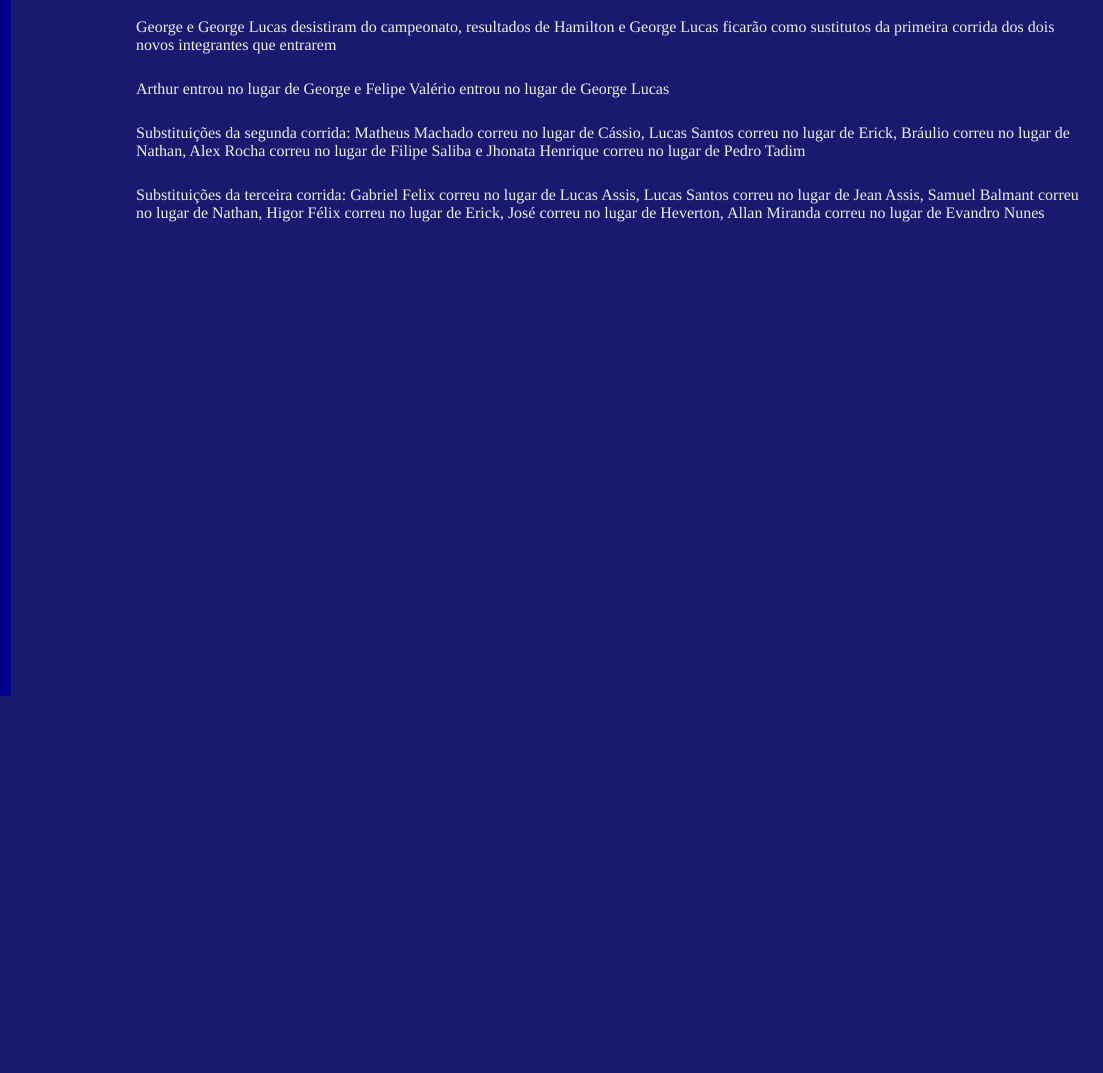
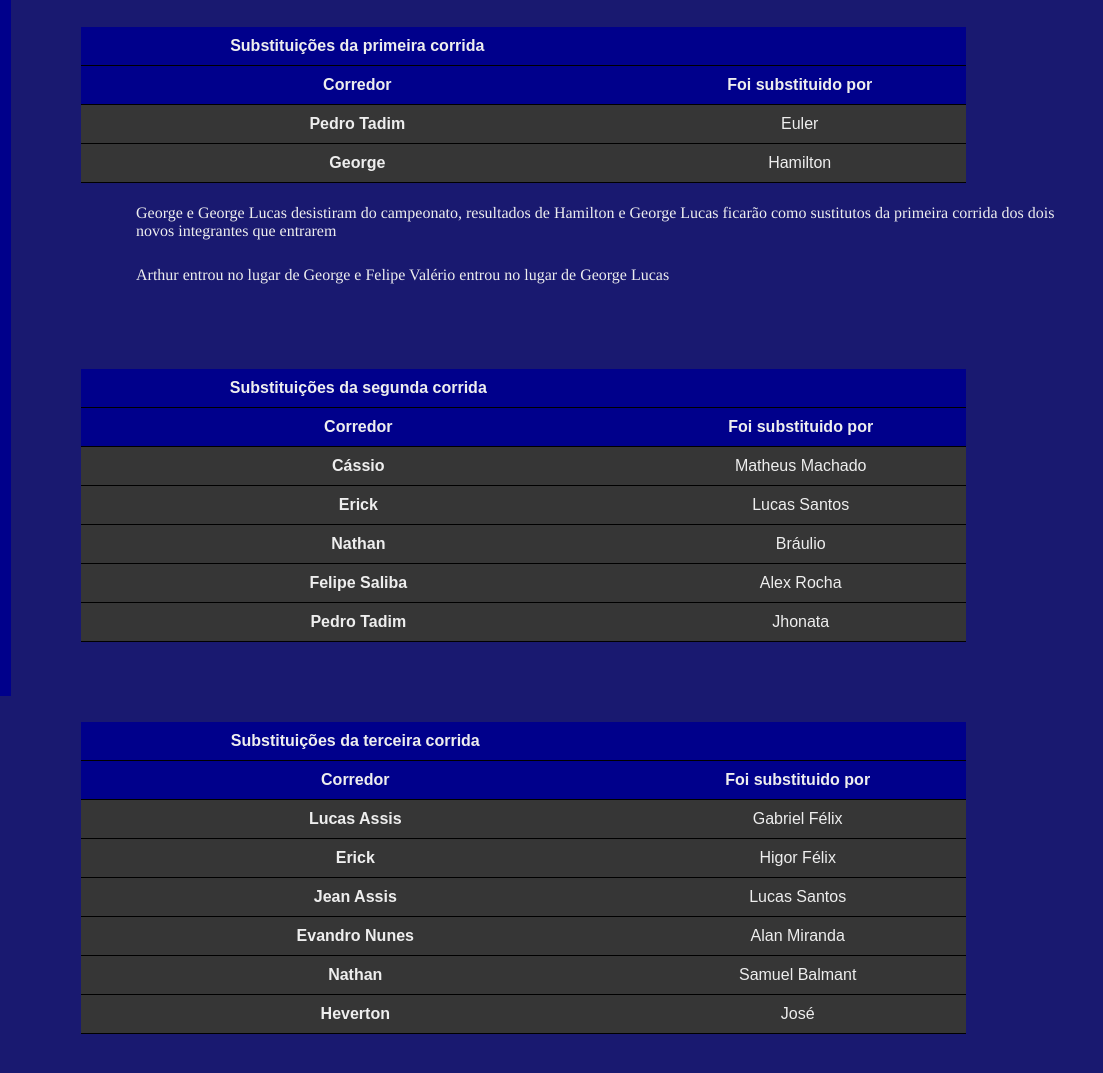
Before and after one commit to PauloLaerte/CampeonatoDeKart2023, a plain HTML site: page avisos.html in a window 1280 px wide. Shown: the part 155-1228 px from the top of the page, 177-1280 px from the left. Before the commit the page ends 800 px from the top, so only its background shows below. Drawn offline with Linux system fonts and the light colour scheme.

Commit message:
correção de erros

```diff
--- a/avisos.html
+++ b/avisos.html
@@ -20,11 +20,102 @@
 	<main>
 		<h2><br></h2>
 		<h2>Avisos</h2>
-		<p>Substituições da primeira corrida: Euler correu no lugar de Pedro Tadim. Hamilton correu no lugar de George</p>
+		<table>
+			<thead>
+			<tr>
+				<th>Substituições da primeira corrida</th>
+				<th></th>
+			</tr>
+			<tr>
+				<th>Corredor</th>
+				<th>Foi substituido por</th>
+			</tr>
+			</thead>
+			<tbody>
+			<tr>
+				<td>Pedro Tadim</td>
+				<td>Euler</td>
+			</tr>
+			<tr>
+				<td>George</td>
+				<td>Hamilton</td>
+			</tr>
+			</tbody>
+		</table>
 		<p>George e George Lucas desistiram do campeonato, resultados de Hamilton e George Lucas ficarão como sustitutos da primeira corrida dos dois novos integrantes que entrarem</p>
 		<p>Arthur entrou no lugar de George e Felipe Valério entrou no lugar de George Lucas</p>
-		<p>Substituições da segunda corrida: Matheus Machado correu no lugar de Cássio, Lucas Santos correu no lugar de Erick, Bráulio correu no lugar de Nathan, Alex Rocha correu no lugar de Filipe Saliba e Jhonata Henrique correu no lugar de Pedro Tadim</p>
-		<p>Substituições da terceira corrida: Gabriel Felix correu no lugar de Lucas Assis, Lucas Santos correu no lugar de Jean Assis, Samuel Balmant correu no lugar de Nathan, Higor Félix correu no lugar de Erick, José correu no lugar de Heverton, Allan Miranda correu no lugar de Evandro Nunes</p>
+		<table>
+			<thead>
+			<tr>
+				<th>Substituições da segunda corrida</th>
+				<th></th>
+			</tr>
+			<tr>
+				<th>Corredor</th>
+				<th>Foi substituido por</th>
+			</tr>
+			</thead>
+			<tbody>
+			<tr>
+				<td>Cássio</td>
+				<td>Matheus Machado</td>
+			</tr>
+			<tr>
+				<td>Erick</td>
+				<td>Lucas Santos</td>
+			</tr>
+			<tr>
+				<td>Nathan</td>
+				<td>Bráulio</td>
+			</tr>
+			<tr>
+				<td>Felipe Saliba</td>
+				<td>Alex Rocha</td>
+			</tr>
+			<tr>
+				<td>Pedro Tadim</td>
+				<td>Jhonata</td>
+			</tr>
+			</tbody>
+		</table>
+		<table>
+			<thead>
+			<tr>
+				<th>Substituições da terceira corrida</th>
+				<th></th>
+			</tr>
+			<tr>
+				<th>Corredor</th>
+				<th>Foi substituido por</th>
+			</tr>
+			</thead>
+			<tbody>
+			<tr>
+				<td>Lucas Assis</td>
+				<td>Gabriel Félix</td>
+			</tr>
+			<tr>
+				<td>Erick</td>
+				<td>Higor Félix</td>
+			</tr>
+			<tr>
+				<td>Jean Assis</td>
+				<td>Lucas Santos</td>
+			</tr>
+			<tr>
+				<td>Evandro Nunes</td>
+				<td>Alan Miranda</td>
+			</tr>
+			<tr>
+				<td>Nathan</td>
+				<td>Samuel Balmant</td>
+			</tr>
+			<tr>
+				<td>Heverton</td>
+				<td>José</td>
+			</tr>
+			</tbody>
+		</table>
 		<p></p>
 		<p></p>
 		<p></p>
```
Also changed, not shown: tabelaPorEquipes.html (+5 -5 lines).
